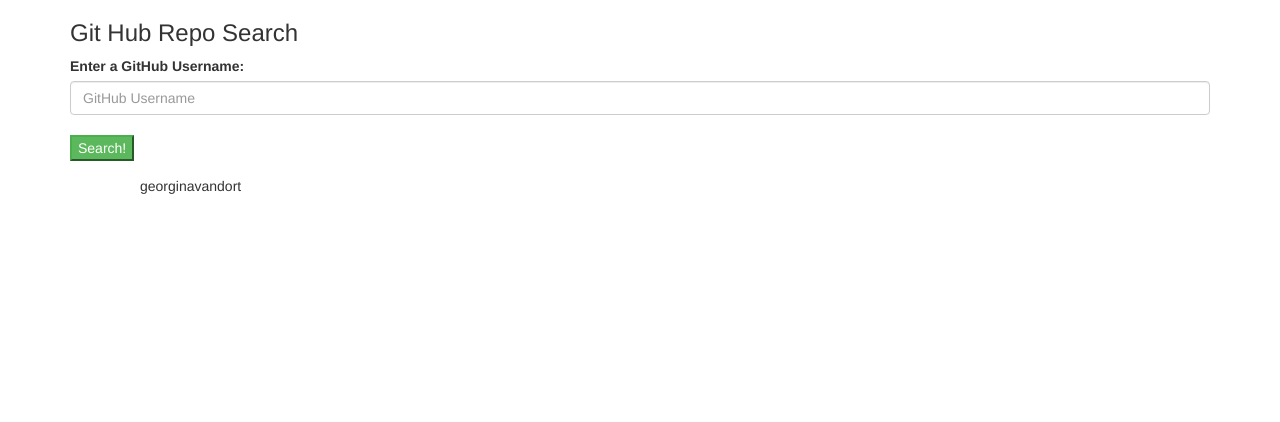
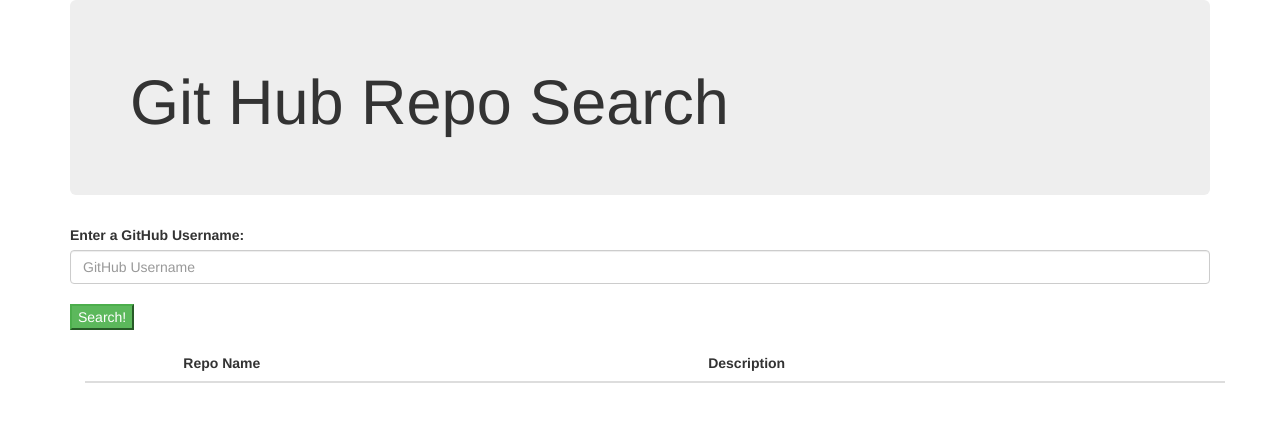
Before and after one commit to GeorginaVanDort/githubproject, a website with bundled scripts: page index.html in a window 1280 px wide. Built offline with nearby package versions, Linux system fonts and the light colour scheme.

Commit message:
adds bootstrap styling

```diff
--- a/gulpfile.js
+++ b/gulpfile.js
@@ -56,7 +56,7 @@
 gulp.task('bowerJS', function(){
   return gulp.src(lib.ext('js').files)
   .pipe(concat('vendor.js'))
-  // .pipe(uglify())
+  .pipe(uglify())
   .pipe(gulp.dest('./build/js'));
 });
 
--- a/index.html
+++ b/index.html
@@ -1,15 +1,17 @@
 <!DOCTYPE html>
 <html>
   <head>
+    <link rel="stylesheet" href="/build/css/vendor.css">
     <script src="build/js/vendor.js"></script>
     <script type="text/javascript" src="build/js/app.js"></script>
-    <link rel="stylesheet" href="build/css/vendor.css">
     <title>GitHub Search</title>
   </head>
 
   <body>
     <div class="container">
-      <h3>Git Hub Repo Search</h3>
+    <div class="jumbotron">
+      <h1 class="display-3">Git Hub Repo Search</h1>
+    </div>
     <div class="form-group">
       <label for="username">Enter a GitHub Username:</label>
       <input class="form-control" id="username" placeholder="GitHub Username">
@@ -17,12 +19,26 @@
       <button class="btn-success" id="makeSearch">Search!</button>
     </div>
 
-    <div class="container">
+    <!-- <div class="container">
       <div id="usernameResult"></div>
       <div class="container">
-        <ul id="userResults">georginavandort</ul>
+        <ul id="userResults"></ul>
       </div>
     </div>
+  </div> -->
+
+    <div class="container">
+      <table class="table">
+      <thead>
+        <tr>
+          <th></th>
+          <th>Repo Name</th>
+          <th>Description</th>
+        </tr>
+      </thead>
+      <tbody id="userResults">
+      </tbody>
+    </table>
     </div>
   </body>
 </html>
--- a/js/git.js
+++ b/js/git.js
@@ -11,7 +11,7 @@
       $("#userResults").text("");
       $("#usernameResult").html("<h3>" + usernameResult + "</h3>");
       for (var i = 0; i < response.length; i++) {
-        $("#userResults").append("<br><li><h4>Repo Name: </h4>" + response[i].name + "<br><h4>Description: </h4>" + response[i].description + "</li>");
+        $("#userResults").append("<tr><th scope='row'></th><td>" + response[i].name + "</td><td>" + response[i].description + "</td></tr>");
       }
     }).fail(function(error){
       console.log(error.responseJSON.message);
```
Also changed, not shown: build/js/app.js, build/js/vendor.js, readme.md.
